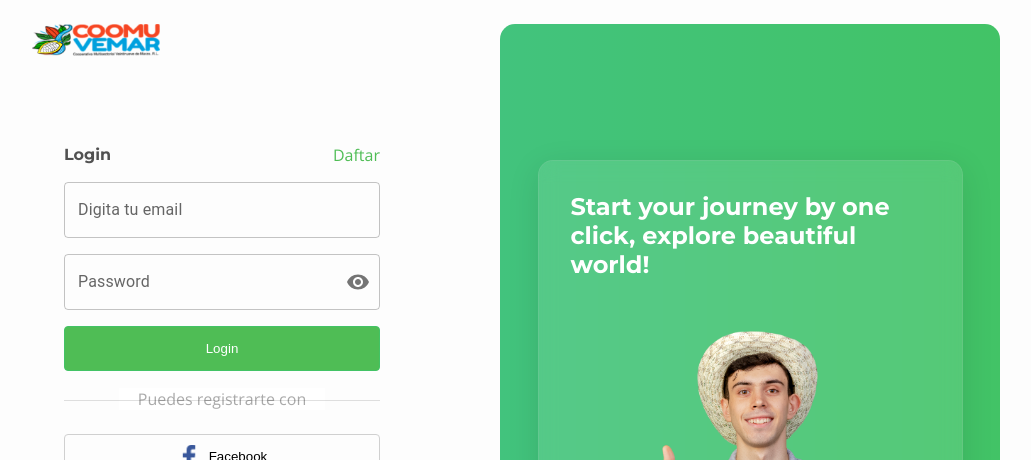
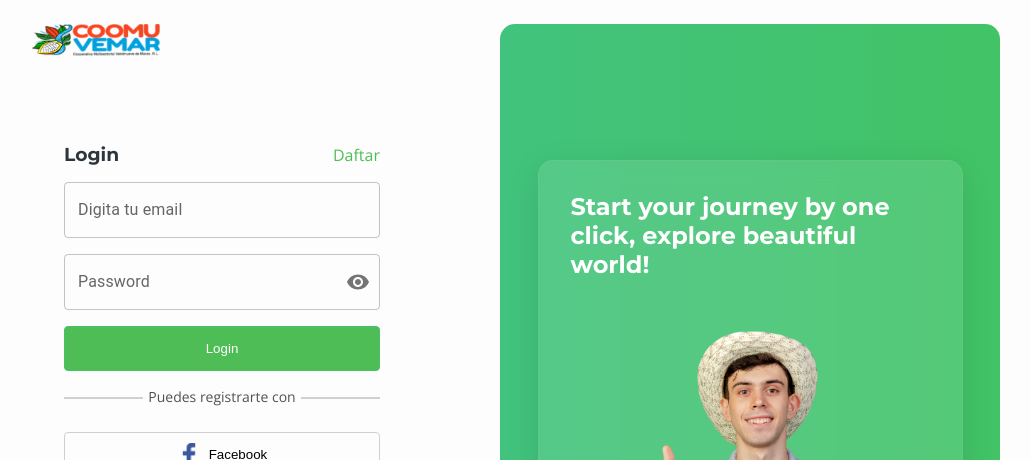
Before and after one commit to Maynor125/commuvemar-frontend, a Next.js app: page /login in a window 1280 px wide. Shown: the top 460 px of the page, without its empty margins (124-1155 px from the left). Built offline with nearby package versions, Linux system fonts and the light colour scheme.

Commit message:
aplicando los estilos parte 2

```diff
--- a/src/app/login/login.css
+++ b/src/app/login/login.css
@@ -65,19 +65,46 @@
     margin-bottom: 1.5rem;
     margin-top: 0.5rem;
     width: 100%;
+    position: relative;
+    text-align: center;
 }
 .etiqueta p{
-    width: 65%;
-    margin: 0 auto;
-    z-index: 200;
-    background: #ffffff;
-    text-align: center;
-    color: #aaaaaa;
+  font-size: 14px;
+  color: #515151;
+  z-index: 1;
 }
-.divider{
 
-    transform: translateY(13px);
+.divider-container {
+  position: relative;
+  height: 1.5px;
+  width: 100%;
+  overflow: hidden;
+  transform: translateY(-9px);
 }
+
+.divider {
+  position: absolute;
+  height: 100%;
+  width: 100%;
+}
+
+.divider::before,
+.divider::after {
+  content: "";
+  position: absolute;
+  height: 100%;
+  width: 25%;
+  background-color: #D0D0D0;
+}
+
+.divider::before {
+  left: 0;
+}
+
+.divider::after {
+  right: 0;
+}
+
 .cont-btns-more{
     display: flex;
     flex-direction: column;
--- a/src/app/login/page.tsx
+++ b/src/app/login/page.tsx
@@ -24,6 +24,7 @@ import Link from "next/link";
 import Divider from "@mui/material/Divider";
 
 const Login = () => {
+  //Manejo del estado para mostrar la contraseña.
   const [showPassword, setShowPassword] = React.useState(false);
 
   const handleClickShowPassword = () => setShowPassword((show) => !show);
@@ -33,6 +34,7 @@ const Login = () => {
   ) => {
     event.preventDefault();
   };
+
   return (
     <main>
       <section className="container-login">
@@ -45,8 +47,10 @@ const Login = () => {
           <div className="auth-container">
             <div className="auth-credential">
               <div className="auth-credential-head">
-                <h4>Login</h4>
-                <Link href="/" className="link-head">Daftar</Link>
+                <h3>Login</h3>
+                <Link href="/" className="link-head">
+                  Daftar
+                </Link>
               </div>
               <form action="" className="form">
                 <TextField
@@ -82,8 +86,10 @@ const Login = () => {
               </form>
             </div>
             <div className="etiqueta">
-              <Divider sx={{ zIndex: -1 }} className="divider" />
               <p>Puedes registrarte con</p>
+              <div className="divider-container">
+                <hr className="divider" />
+              </div>
             </div>
             <div className="auth-more">
               <div className="cont-btns-more">
```
